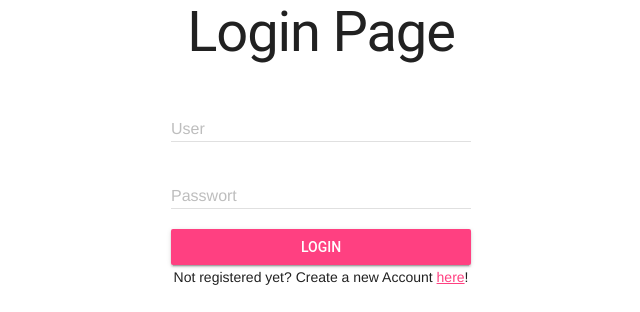
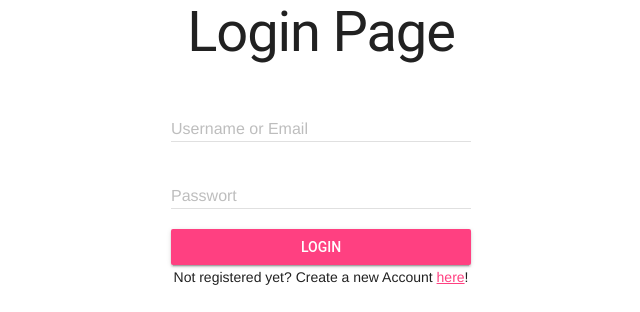
Before and after one commit to matthiasPlank/simple-chat, a Django app: page /login/ in a window 1280 px wide. Shown: the part 294-606 px from the top of the page, without its empty margins (319-959 px from the left). Run offline with Django 5.2, Linux system fonts and the light colour scheme.

Commit message:
bug fix chat object when not exists / login email / default path

```diff
--- a/chat/functions.py
+++ b/chat/functions.py
@@ -10,3 +10,7 @@ def getUsernameFromEmail(username):
 
 def username_exists(username):
     return User.objects.filter(username=username).exists()
+
+
+def email_exists(username):
+    return User.objects.filter(email=username).exists()
--- a/chat/templates/auth/login.html
+++ b/chat/templates/auth/login.html
@@ -67,7 +67,7 @@
     <input type="hidden" name="redirect" value="{{redirect}}">
     <div class="mdl-textfield mdl-js-textfield mdl-textfield--floating-label">
       <input class="mdl-textfield__input" type="text" id="username" name="username">
-      <label class="mdl-textfield__label" for="sample31" id="usernameLabel">User</label>
+      <label class="mdl-textfield__label" for="sample31" id="usernameLabel">Username or Email</label>
     </div>
     <div class="mdl-textfield mdl-js-textfield mdl-textfield--floating-label">
       <input class="mdl-textfield__input" type="password" id="password" name="password">
--- a/chat/views.py
+++ b/chat/views.py
@@ -15,7 +15,10 @@ DB and returns the message Object as an JSO.
 @login_required(login_url='/login/')
 def index(request):
     if request.method == 'POST':
-        myChat = Chat.objects.get(id=1)
+        try:
+            myChat = Chat.objects.get(id=1)
+        except:
+            myChat = Chat.objects.create(id=1)
         newMessage = Message.objects.create(text=request.POST['textmessage'] , chat=myChat , author=request.user , receiver=request.user);
         serializedObject = serializers.serialize('json' , [newMessage]);
         return JsonResponse(serializedObject[1:-1], safe=False)
@@ -31,8 +34,12 @@ def login_view(request):
         return HttpResponseRedirect("/chat/")
     redirect = request.GET.get('next')
     if request.method == 'POST':
-        if username_exists(request.POST['username']):
-            user = authenticate(username=request.POST['username'], password=request.POST['password'])
+        if '@' in request.POST['username']:
+            username_for_login = getUsernameFromEmail(request.POST['username'])
+        else:
+            username_for_login = request.POST['username']
+        if username_exists(username_for_login):
+            user = authenticate(username=username_for_login, password=request.POST['password'])
             if user:
                 login(request, user)
                 return HttpResponseRedirect("/chat/")
--- a/django_simple_chat_app/urls.py
+++ b/django_simple_chat_app/urls.py
@@ -24,5 +24,5 @@ urlpatterns = [
     path('login/', login_view),
     path('register/', register_view),
     path('logout/', logout_func),
-
+    path('', login_view),
 ]
```
